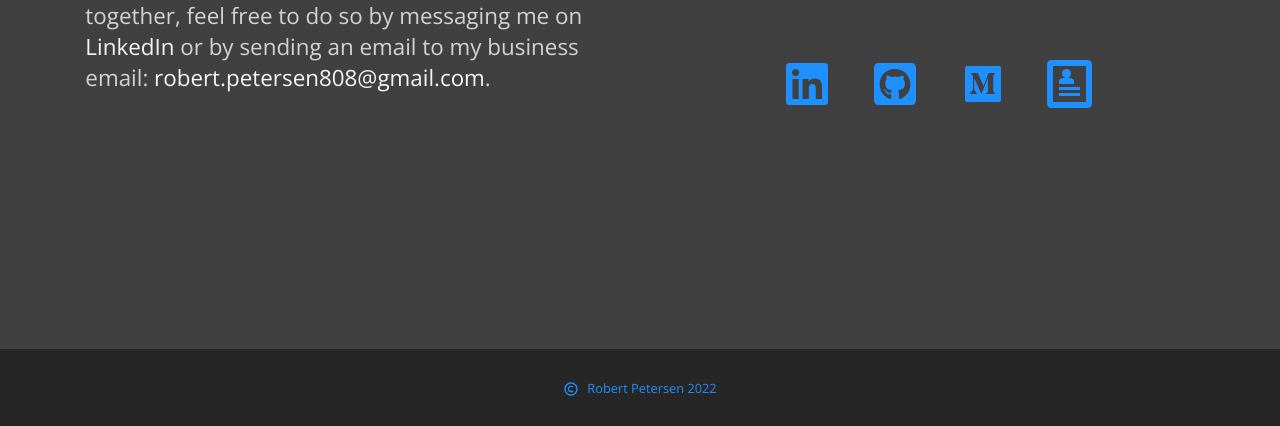
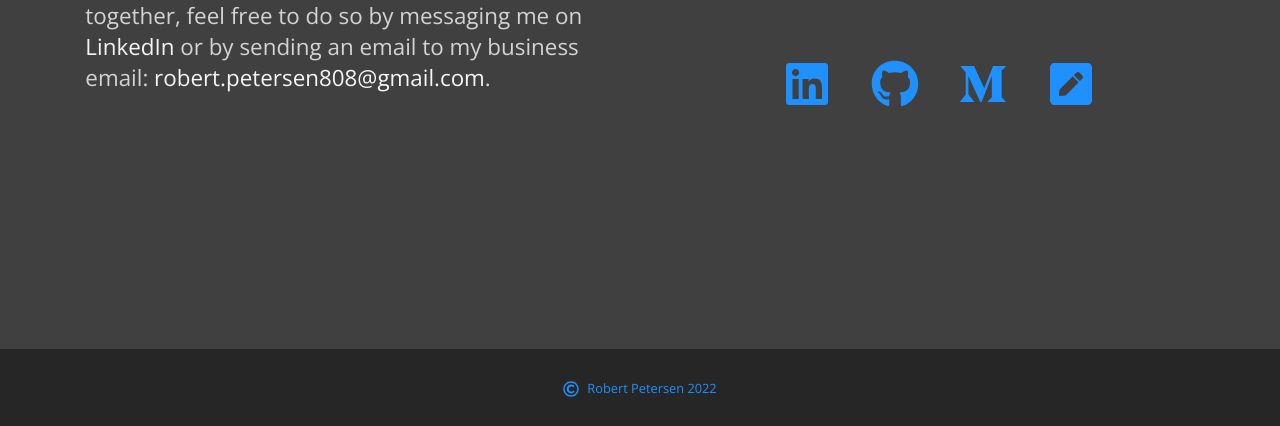
Before and after one commit to robert-petersen/portfolio3, a React (Create React App) app: page / in a window 1280 px wide. Shown: the part 6598-7024 px from the top of the page. Built offline with nearby package versions, Linux system fonts and the light colour scheme.

Commit message:
updated social links icons to all FA icons

```diff
--- a/src/components/contact/Contact.js
+++ b/src/components/contact/Contact.js
@@ -1,8 +1,5 @@
 import React from "react";
-import { FaLinkedin, FaGithubSquare } from "react-icons/fa";
-import { RiMediumFill } from "react-icons/ri";
-import { BiCopyright } from "react-icons/bi";
-import { ImProfile } from "react-icons/im";
+import { FaLinkedin, FaGithub, FaMediumM, FaPenSquare, FaRegCopyright } from "react-icons/fa";
 
 const Contact = () => {
   return (
@@ -29,24 +26,24 @@ const Contact = () => {
               href="https://github.com/robert-petersen"
               target="_blank"
               rel="noreferrer"
-            ><FaGithubSquare className="icon"/></a>
+            ><FaGithub className="icon"/></a>
             <a
               className="social_link"
               href="https://robert-petersen.medium.com/"
               target="_blank"
               rel="noreferrer"
-            ><RiMediumFill className="icon"/></a>
+            ><FaMediumM className="icon"/></a>
             <a
               className="social_link"
               href="https://resume.io/r/FFjx1r7fT"
               target="_blank"
               rel="noreferrer"
-            ><ImProfile className="icon"/></a>
+            ><FaPenSquare className="icon"/></a>
           </div>
         </div>
       </div>
       <div className="contact_copyright">
-        <BiCopyright className="copyright_icon"/>
+        <FaRegCopyright className="copyright_icon"/>
         <h4>Robert Petersen 2022</h4>
       </div>
     </section>
```
